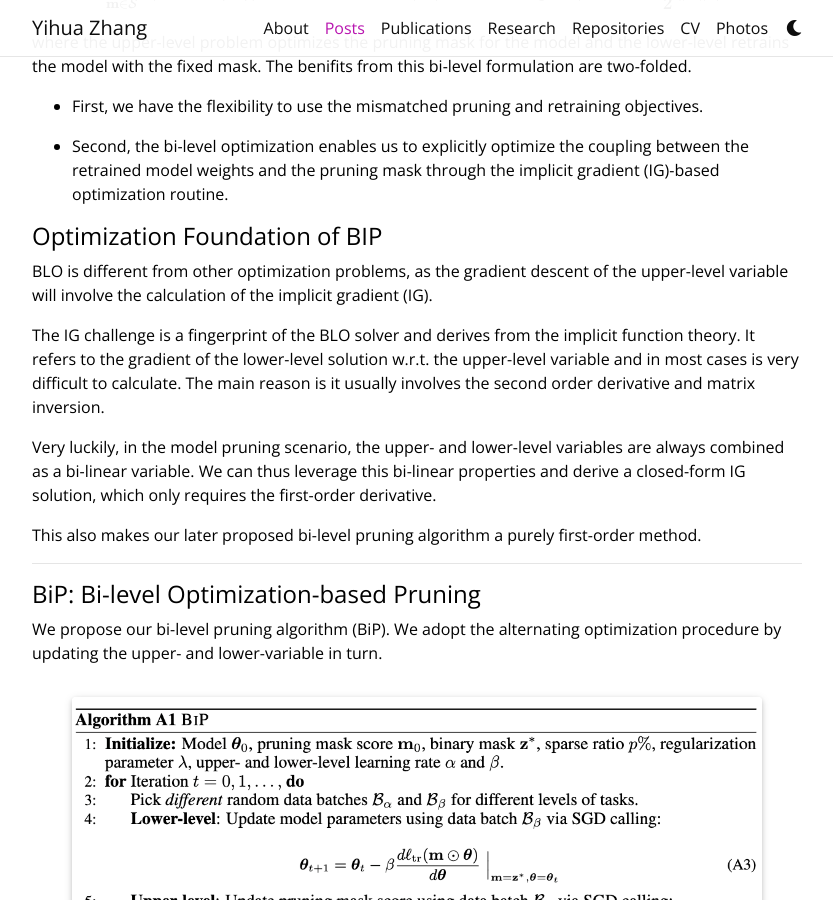
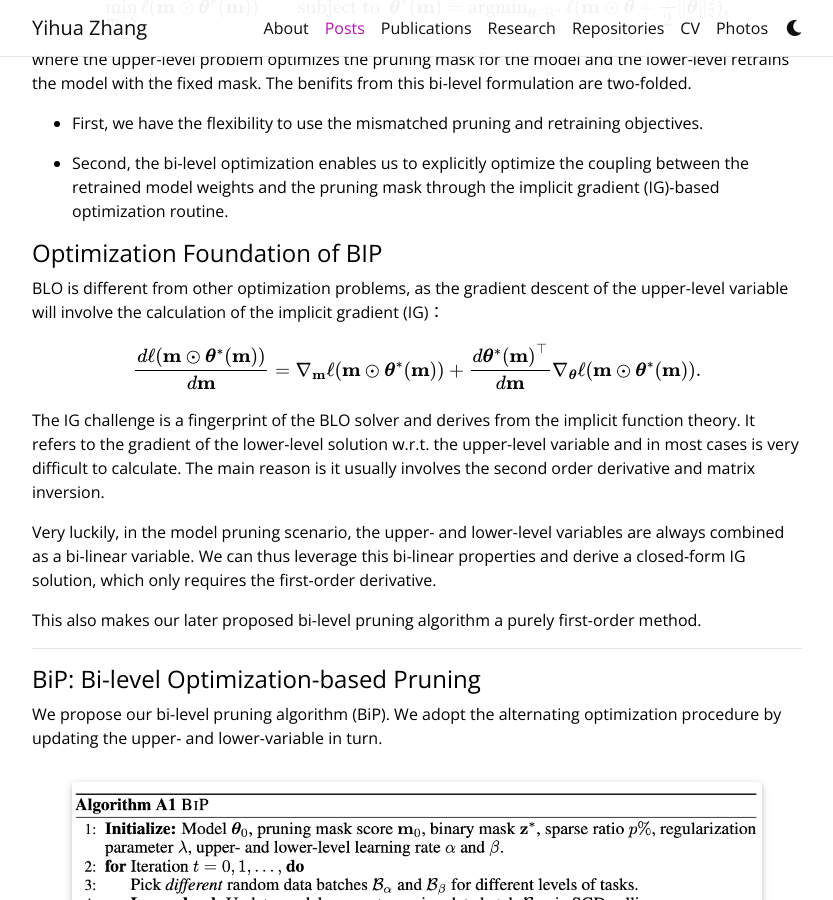
Before and after one commit to NormalUhr/yihua-zhang, a Jekyll site: the page built from _posts/2022-11-26-bip-neurips22.md, in a window 1280 px wide and 900 px high, scrolled down 1479 px. Shown: the whole window, without its empty margins (223-1056 px from the left). Built offline with Jekyll 4.4.1, drawn with Linux system fonts in a browser that asks for light colours; full-size pictures stand in for the smaller copies a plugin makes; comment, search, counter and statistics services are not loaded; a style sheet for code colours, icons or effects is not loaded.

Commit message:
update post

```diff
--- a/_posts/2022-11-26-bip-neurips22.md
+++ b/_posts/2022-11-26-bip-neurips22.md
@@ -33,6 +33,7 @@ Therefore, existing pruning methods have reached a dilemma over choosing between
     Figure 1. The dilemma in model pruning: Powerful pruning methods (e.g., IMP) suffer from high computational overhead.
 </div>
 
+---
 
 <center>
 <b>
@@ -61,12 +62,15 @@ where the upper-level problem optimizes the pruning mask for the model and the l
 
 #### Optimization Foundation of BIP
 
-BLO is different from other optimization problems, as the gradient descent of the upper-level variable will involve the calculation of the implicit gradient (IG).
+BLO is different from other optimization problems, as the gradient descent of the upper-level variable will involve the calculation of the implicit gradient (IG)：
+
+$$
+\frac{d\ell(\mathbf{m}\odot\boldsymbol\theta^\ast(\mathbf{m}))}{d\mathbf{m}} = \nabla_{\mathbf{m}}\ell(\mathbf{m}\odot\boldsymbol\theta^\ast(\mathbf{m})) + \frac{d{\boldsymbol\theta^\ast(\mathbf{m})}^\top}{d\mathbf{m}} \nabla_{\boldsymbol\theta}\ell(\mathbf{m}\odot\boldsymbol\theta^\ast(\mathbf{m})).
+$$
 
 The IG challenge is a fingerprint of the BLO solver and derives from the implicit function theory. It refers to the gradient of the lower-level solution w.r.t. the upper-level variable and in most cases is very difficult to calculate. The main reason is it usually involves the second order derivative and matrix inversion.
 
 Very luckily, in the model pruning scenario, the upper- and lower-level variables are always combined as a bi-linear variable. We can thus leverage this bi-linear properties and derive a closed-form IG solution, which only requires the first-order derivative.
-
 
 
 This also makes our later proposed bi-level pruning algorithm a purely first-order method.
```
